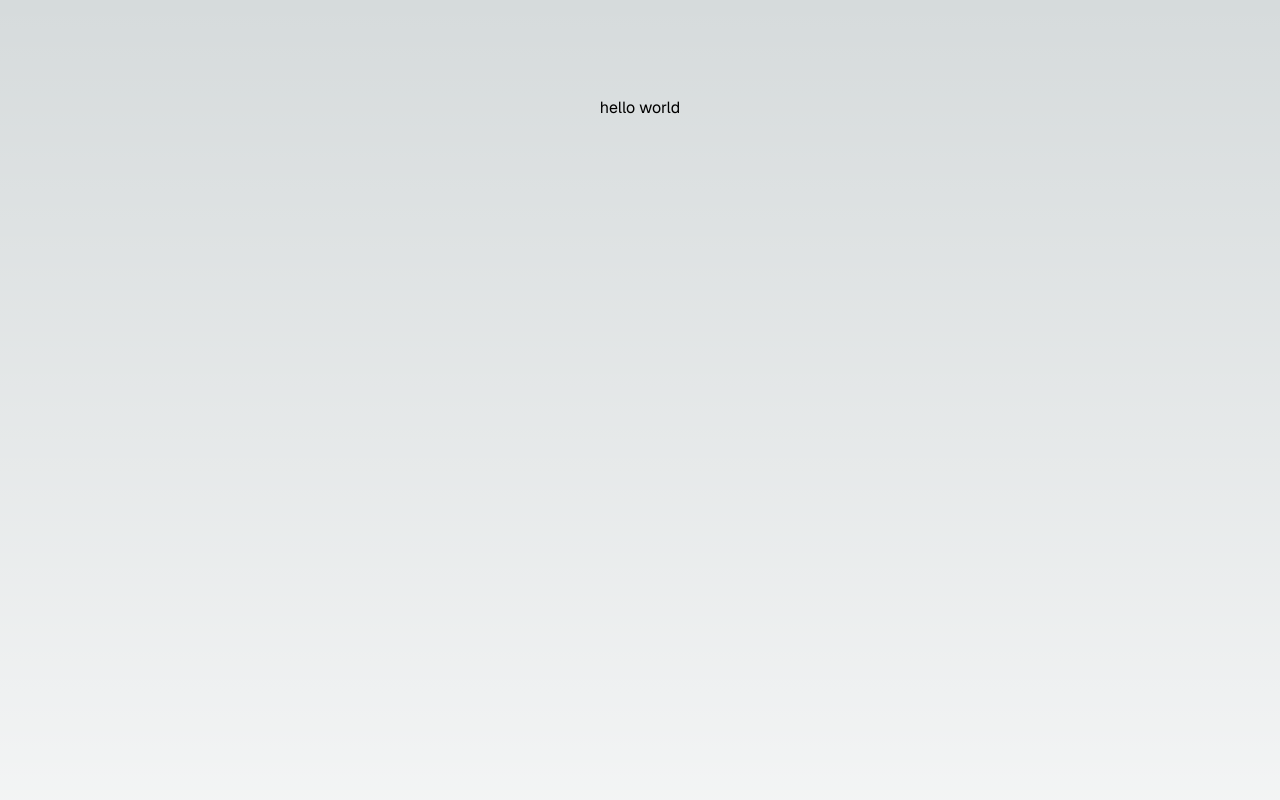
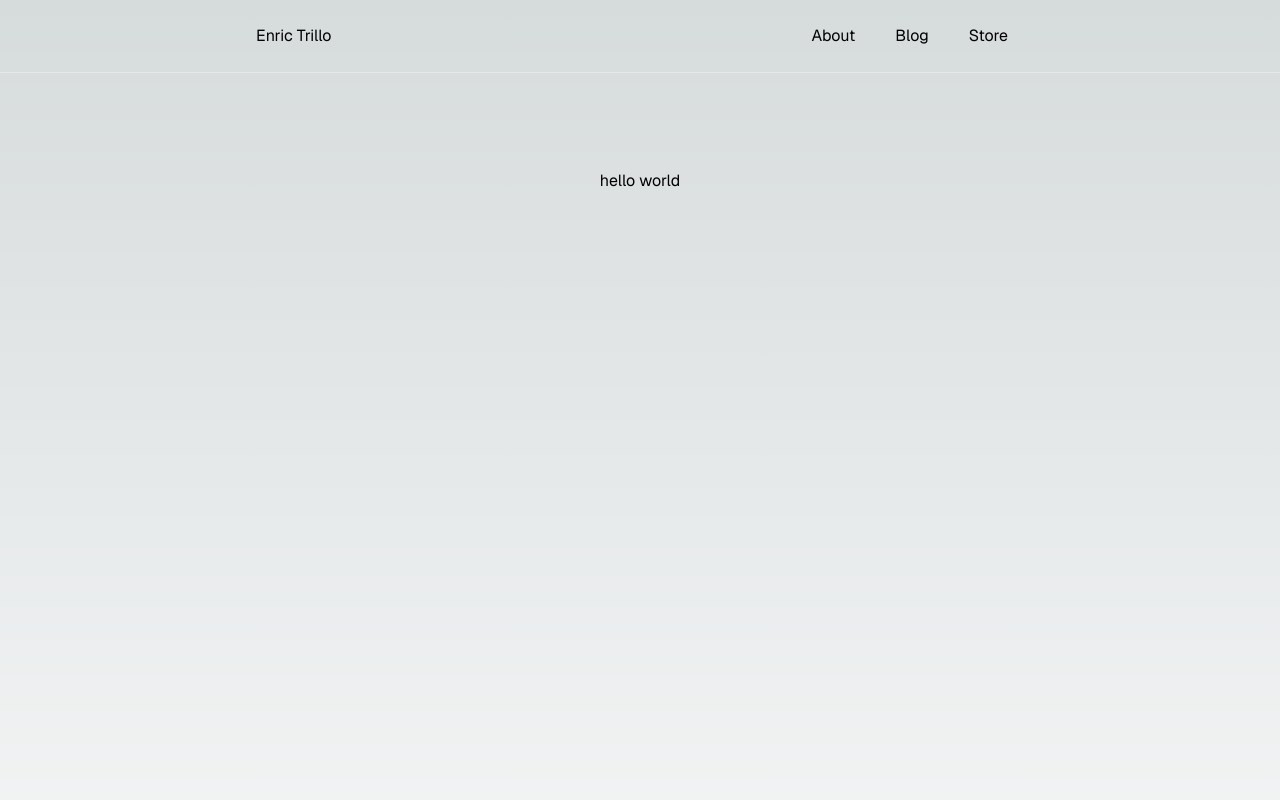
Before and after one commit to ricobuilds/portfolio, a Next.js app: page / in a window 1280 px wide. Shown: the top 800 px of the page. Built offline with nearby package versions, Linux system fonts and the light colour scheme.

Commit message:
added navbar comp to layout

```diff
--- a/app/components/navbar.tsx
+++ b/app/components/navbar.tsx
@@ -0,0 +1,32 @@
+import Link from "next/link"
+
+export const Navbar = () => {
+  const nav = [
+    {
+      label: "About",
+      route: "/about"
+    },
+    {
+      label: "Blog",
+      route: "/blog"
+    },
+    {
+      label: "Store",
+      route: "/store"
+    },
+  ]
+  return (
+    <header className="w-full px-4 border-b">
+      <nav className="py-6 max-w-screen-md mx-auto flex justify-between">
+        <h2><span>Enric Trillo</span></h2>
+        <ul className="flex gap-2">
+          {nav.map((i, idx) => (
+            <li key={idx}>
+              <Link className="hover:bg-gray-300 px-4 rounded-md py-2" href={i.route}>{i.label}</Link>
+            </li>
+          ))}
+        </ul>
+      </nav>
+    </header>
+  )
+}
--- a/app/layout.tsx
+++ b/app/layout.tsx
@@ -3,6 +3,7 @@ import { Inter } from "next/font/google";
 import { GeistSans } from "geist/font/sans";
 import "./globals.css";
 import { Footer } from "./components/footer";
+import { Navbar } from "./components/navbar";
 
 const inter = Inter({ subsets: ["latin"] });
 
@@ -18,6 +19,7 @@ export default function RootLayout({
 }>) {
   return (
     <html lang="en">
+      <Navbar/>
       <body className={GeistSans.className}>{children}</body>
       <Footer/>
     </html>
```
